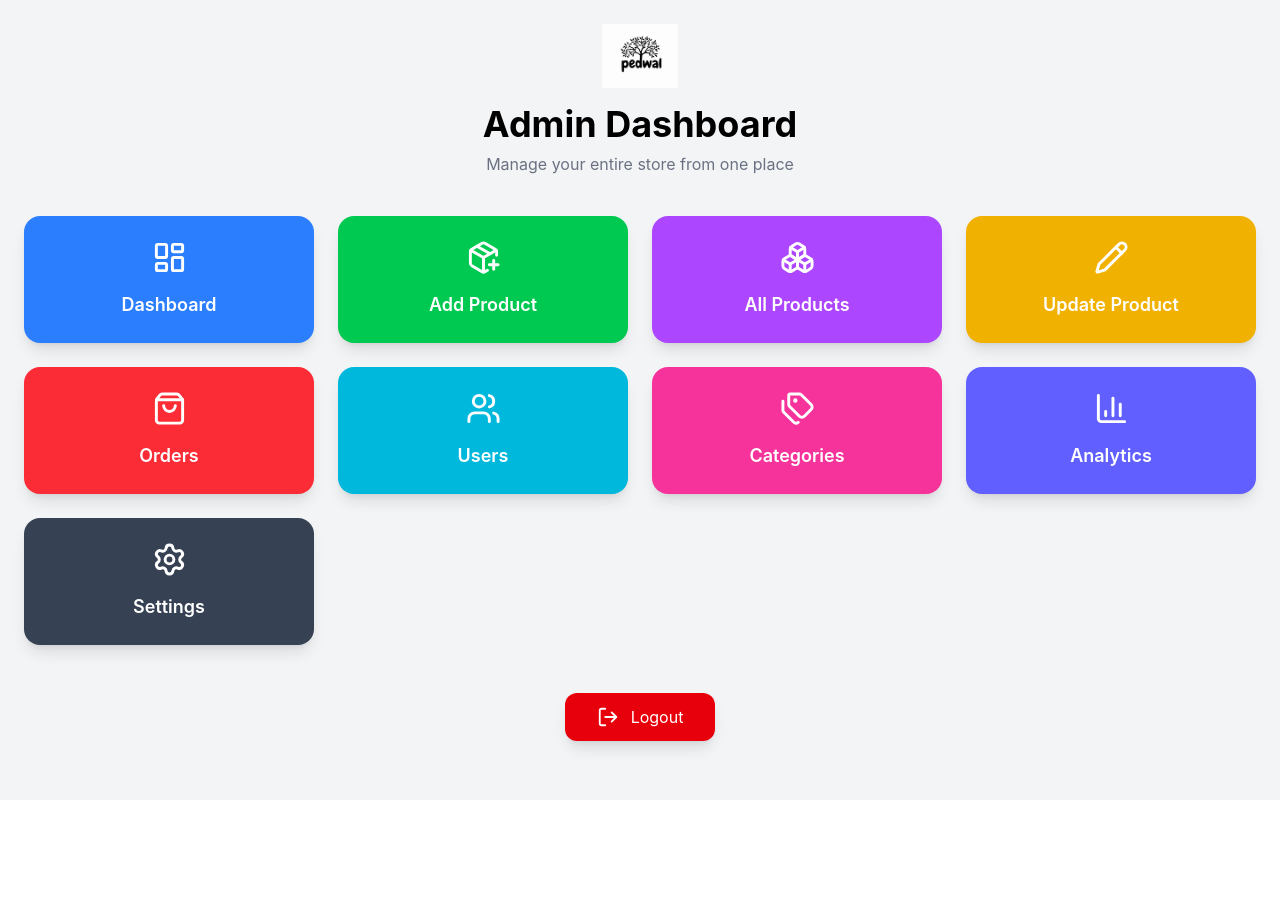
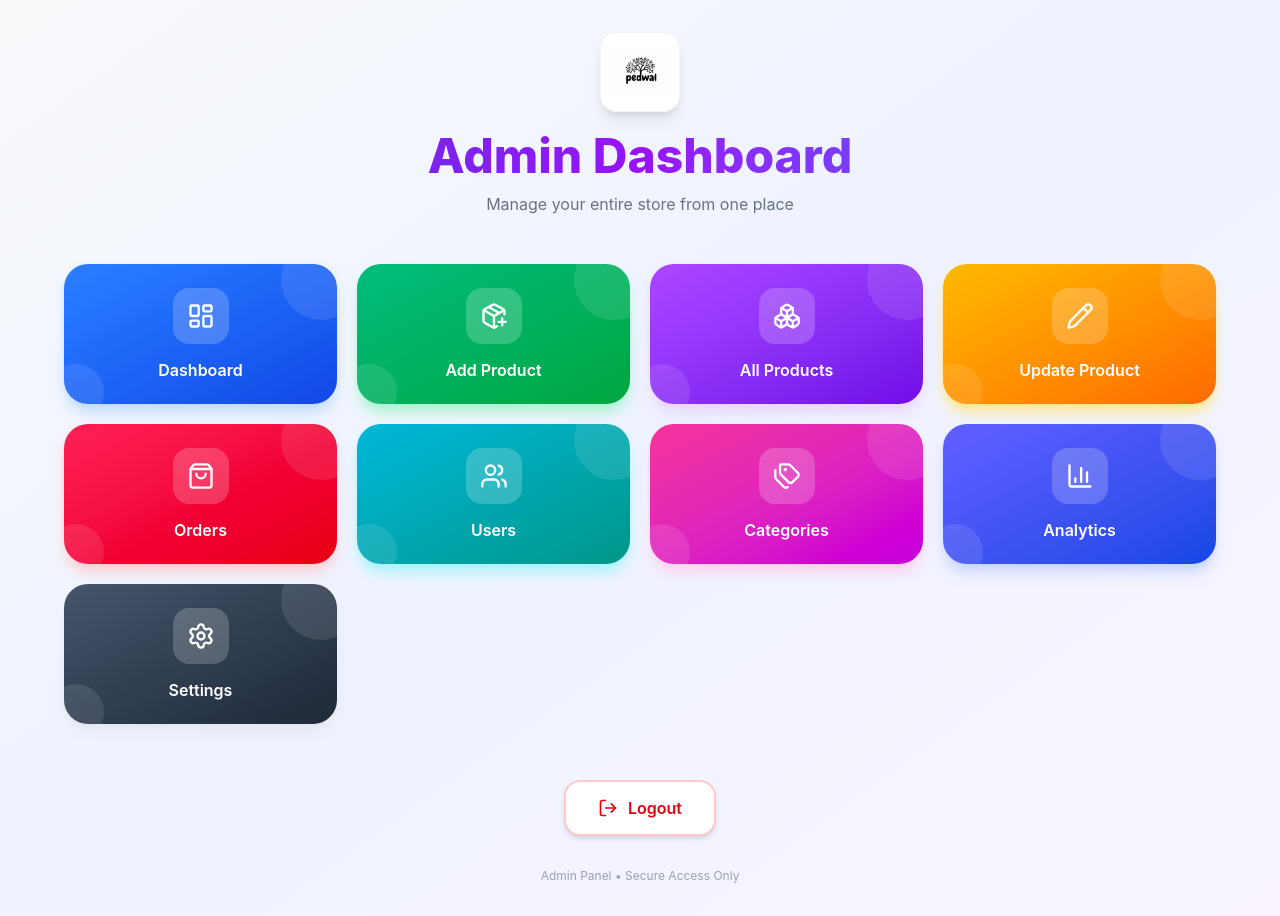
Before and after one commit to Abdul-Rashid-Chhimpa/frontend, a React (Vite) app: page /adminsidebar in a window 1280 px wide. Before the commit the page ends 800 px from the top, so only its background shows below. Built offline with nearby package versions, Linux system fonts and the light colour scheme.

Commit message:
Update AdminSidebar.jsx

```diff
--- a/Components/AdminSidebar.jsx
+++ b/Components/AdminSidebar.jsx
@@ -1,4 +1,4 @@
-import { Link,useNavigate } from "react-router-dom";
+import { Link, useNavigate } from "react-router-dom";
 import {
   LayoutDashboard,
   PackagePlus,
@@ -10,129 +10,151 @@ import {
   BarChart3,
   Settings,
   LogOut,
+  Shield,
 } from "lucide-react";
 
 const AdminDashboard = () => {
+  const navigate = useNavigate();
+
   const menus = [
     {
       title: "Dashboard",
       path: "/",
-      icon: <LayoutDashboard size={35} />,
-      color: "bg-blue-500",
+      icon: <LayoutDashboard size={28} />,
+      gradient: "from-blue-500 to-blue-700",
+      shadow: "shadow-blue-200",
     },
     {
       title: "Add Product",
       path: "/add-product",
-      icon: <PackagePlus size={35} />,
-      color: "bg-green-500",
+      icon: <PackagePlus size={28} />,
+      gradient: "from-emerald-500 to-green-600",
+      shadow: "shadow-emerald-200",
     },
     {
       title: "All Products",
       path: "/get-all-products",
-      icon: <Boxes size={35} />,
-      color: "bg-purple-500",
+      icon: <Boxes size={28} />,
+      gradient: "from-purple-500 to-violet-700",
+      shadow: "shadow-purple-200",
     },
     {
       title: "Update Product",
       path: "/get-all-products",
-      icon: <Pencil size={35} />,
-      color: "bg-yellow-500",
+      icon: <Pencil size={28} />,
+      gradient: "from-amber-400 to-orange-500",
+      shadow: "shadow-amber-200",
     },
     {
       title: "Orders",
       path: "/admin/orders",
-      icon: <ShoppingBag size={35} />,
-      color: "bg-red-500",
+      icon: <ShoppingBag size={28} />,
+      gradient: "from-rose-500 to-red-600",
+      shadow: "shadow-rose-200",
     },
     {
       title: "Users",
       path: "/users",
-      icon: <Users size={35} />,
-      color: "bg-cyan-500",
+      icon: <Users size={28} />,
+      gradient: "from-cyan-500 to-teal-600",
+      shadow: "shadow-cyan-200",
     },
     {
       title: "Categories",
       path: "/categories",
-      icon: <Tags size={35} />,
-      color: "bg-pink-500",
+      icon: <Tags size={28} />,
+      gradient: "from-pink-500 to-fuchsia-600",
+      shadow: "shadow-pink-200",
     },
     {
       title: "Analytics",
       path: "/analytics",
-      icon: <BarChart3 size={35} />,
-      color: "bg-indigo-500",
+      icon: <BarChart3 size={28} />,
+      gradient: "from-indigo-500 to-blue-700",
+      shadow: "shadow-indigo-200",
     },
     {
       title: "Settings",
       path: "/settings",
-      icon: <Settings size={35} />,
-      color: "bg-gray-700",
+      icon: <Settings size={28} />,
+      gradient: "from-slate-600 to-gray-800",
+      shadow: "shadow-slate-200",
     },
   ];
-  const navigate = useNavigate();
 
   const logoutHandler = () => {
     localStorage.removeItem("token");
     localStorage.removeItem("user");
     localStorage.removeItem("cart");
-
     navigate("/login", { replace: true });
   };
 
   return (
-    <div className="min-h-screen bg-gray-100 p-6">
-
-      <div className="max-w-7xl mx-auto">
-
-        <div className="text-center mb-10">
+    <div className="min-h-screen bg-gradient-to-br from-slate-50 via-indigo-50 to-purple-50 py-8 px-4 sm:px-6">
+      <div className="max-w-6xl mx-auto">
+        {/* Header */}
+        <div className="text-center mb-10 sm:mb-12">
+          <div className="inline-flex items-center justify-center w-16 h-16 sm:w-20 sm:h-20 rounded-2xl bg-white shadow-lg border border-gray-100 mb-5">
             <img
               src="/pedwallogo.png"
               alt="Logo"
-            className="h-16 mx-auto"
+              className="h-10 sm:h-12 object-contain"
+              onError={(e) => {
+                e.target.style.display = "none";
+                e.target.nextSibling?.classList.remove("hidden");
+              }}
             />
+            <Shield size={32} className="text-indigo-600 hidden" />
+          </div>
 
-          <h1 className="text-4xl font-bold mt-4">
+          <h1 className="text-3xl sm:text-4xl lg:text-5xl font-extrabold bg-gradient-to-r from-indigo-700 via-purple-600 to-blue-600 bg-clip-text text-transparent">
             Admin Dashboard
           </h1>
-
-          <p className="text-gray-500 mt-2">
+          <p className="text-gray-500 mt-2 sm:mt-3 text-sm sm:text-base max-w-md mx-auto">
             Manage your entire store from one place
           </p>
         </div>
 
-        <div className="grid grid-cols-2 md:grid-cols-3 lg:grid-cols-4 gap-6">
-
+        {/* Menu Grid */}
+        <div className="grid grid-cols-2 sm:grid-cols-2 md:grid-cols-3 lg:grid-cols-4 gap-3 sm:gap-5">
           {menus.map((item) => (
-
             <Link
               key={item.title}
               to={item.path}
-              className={`${item.color} rounded-2xl shadow-lg p-6 text-white flex flex-col items-center justify-center hover:scale-105 duration-300`}
+              className={`group relative overflow-hidden rounded-2xl sm:rounded-3xl bg-gradient-to-br ${item.gradient} p-5 sm:p-6 text-white shadow-lg ${item.shadow} hover:shadow-xl hover:-translate-y-1 transition-all duration-300`}
             >
+              {/* Decorative circle */}
+              <div className="absolute -top-6 -right-6 w-20 h-20 rounded-full bg-white/10 group-hover:scale-150 transition-transform duration-500" />
+              <div className="absolute -bottom-4 -left-4 w-14 h-14 rounded-full bg-white/10" />
 
+              <div className="relative z-10 flex flex-col items-center text-center">
+                <div className="w-12 h-12 sm:w-14 sm:h-14 rounded-xl sm:rounded-2xl bg-white/20 backdrop-blur-sm flex items-center justify-center mb-3 sm:mb-4 group-hover:scale-110 transition-transform duration-300">
                   {item.icon}
-
-              <h2 className="mt-4 text-lg font-semibold text-center">
+                </div>
+                <h2 className="text-sm sm:text-base font-semibold leading-tight">
                   {item.title}
                 </h2>
+              </div>
+            </Link>
+          ))}
+        </div>
 
-            </Link>
-
-          ))}
-
-        </div>
-        <div className="flex justify-center mt-12">
+        {/* Logout */}
+        <div className="flex justify-center mt-10 sm:mt-14">
           <button
             onClick={logoutHandler}
-    className="flex items-center gap-3 bg-red-600 hover:bg-red-700 text-white px-8 py-3 rounded-xl shadow-lg transition duration-300"
+            className="flex items-center gap-2.5 bg-white border-2 border-red-200 text-red-600 hover:bg-red-600 hover:text-white hover:border-red-600 px-8 py-3.5 rounded-2xl font-semibold shadow-md hover:shadow-lg transition-all duration-300"
           >
-    <LogOut size={22} />
+            <LogOut size={20} />
             Logout
           </button>
         </div>
 
+        {/* Footer note */}
+        <p className="text-center text-xs text-gray-400 mt-8">
+          Admin Panel • Secure Access Only
+        </p>
       </div>
-
     </div>
   );
 };
```
Lines whose indentation alone changed are shown as unchanged.
